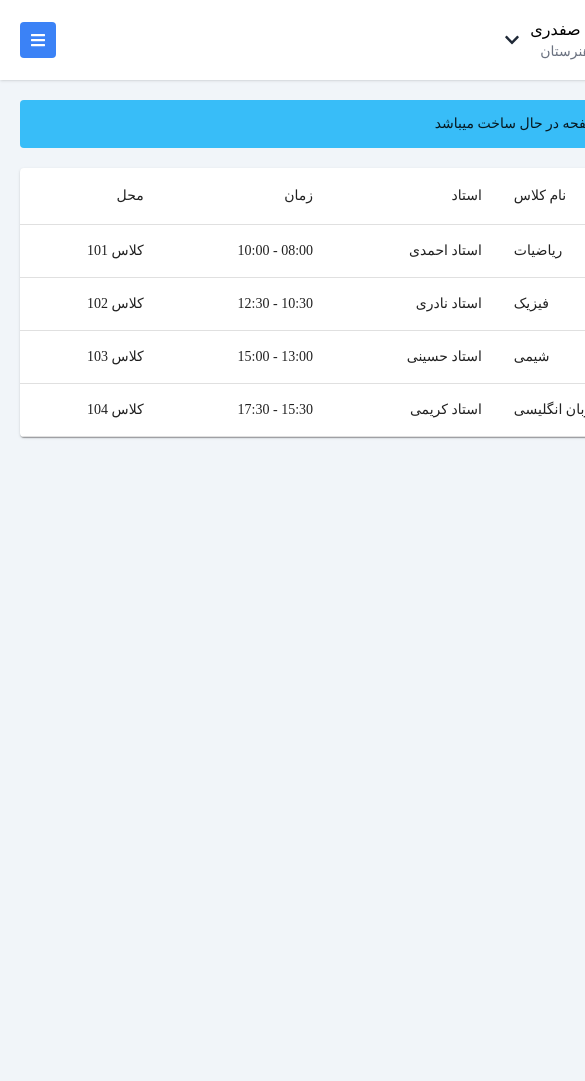
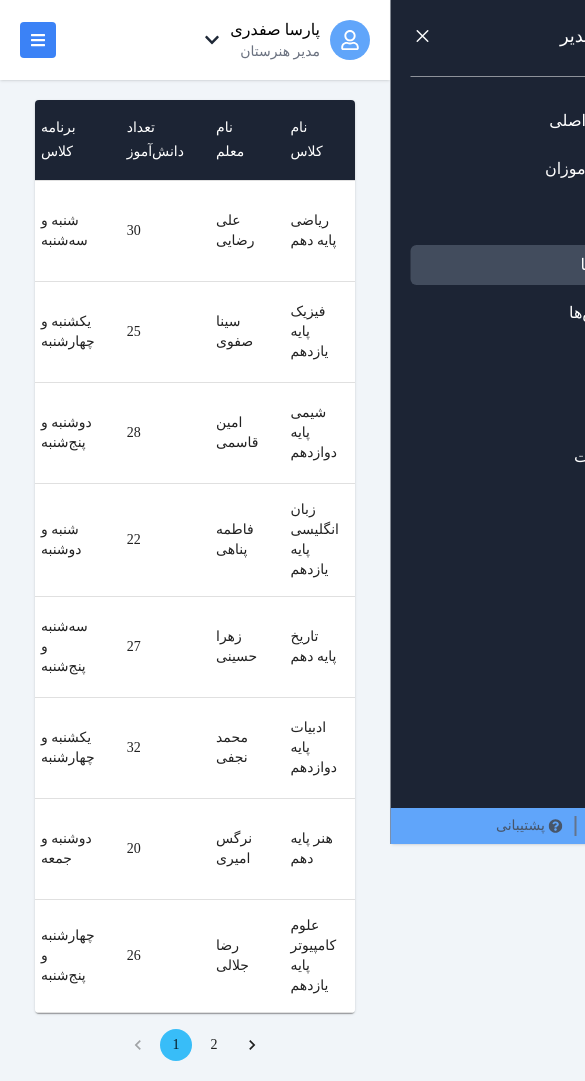
Before and after one commit to parsa-vesali/panel, a React (Vite) app: page /classes in a window 390 px wide. Shown: the top 1081 px of the page, 585 px wide, since content can reach past the window. Before the commit the page ends 924 px from the top, so only its background shows below. Built offline with nearby package versions, Linux system fonts and the light colour scheme; a web font is replaced by a local one; what moment-jalaali would draw is missing.

Commit message:
the project updated

```diff
--- a/src/Components/Classes.jsx
+++ b/src/Components/Classes.jsx
@@ -1,30 +1,40 @@
-// ./Pages/Classes.js
+// Components/ClassList.js
 import React, { useState } from 'react';
 import SideBar from './SideBar';
 import NavBar from './NavBar';
-import Alert from '@mui/material/Alert';
-import Table from '@mui/material/Table';
-import TableBody from '@mui/material/TableBody';
-import TableCell from '@mui/material/TableCell';
-import TableContainer from '@mui/material/TableContainer';
-import TableHead from '@mui/material/TableHead';
-import TableRow from '@mui/material/TableRow';
-import Paper from '@mui/material/Paper';
+import { Classes } from '../Constant';
+import { Table, TableBody, TableCell, TableContainer, TableHead, TableRow, Paper, IconButton } from '@mui/material';
+import Pagination from '@mui/material/Pagination';
+import Stack from '@mui/material/Stack';
+import EditIcon from '@mui/icons-material/Edit';
+import DeleteIcon from '@mui/icons-material/Delete';
 
-// داده‌های نمونه کلاس‌ها
-const classesData = [
-    { id: 1, name: 'ریاضیات', teacher: 'استاد احمدی', time: '08:00 - 10:00', location: 'کلاس 101' },
-    { id: 2, name: 'فیزیک', teacher: 'استاد نادری', time: '10:30 - 12:30', location: 'کلاس 102' },
-    { id: 3, name: 'شیمی', teacher: 'استاد حسینی', time: '13:00 - 15:00', location: 'کلاس 103' },
-    { id: 4, name: 'زبان انگلیسی', teacher: 'استاد کریمی', time: '15:30 - 17:30', location: 'کلاس 104' },
-    // داده‌های بیشتر...
-];
-
-export default function Classes() {
+export default function classes() {
     const [isSidebarOpen, setIsSidebarOpen] = useState(false);
+    const [page, setPage] = useState(1);
+    const classesPerPage = 8;
 
     const toggleSidebar = () => {
         setIsSidebarOpen(!isSidebarOpen);
+    };
+
+    const handleChangePage = (event, newPage) => {
+        setPage(newPage);
+    };
+
+    // Calculate pagination indexes
+    const startIndex = (page - 1) * classesPerPage;
+    const endIndex = startIndex + classesPerPage;
+    const displayedClasses = Classes.slice(startIndex, endIndex);
+
+    const handleEdit = (classId) => {
+        // Handle edit logic here, e.g., open a dialog or navigate to edit page
+        console.log(`Editing class with ID: ${classId}`);
+    };
+
+    const handleDelete = (classId) => {
+        // Handle delete logic here, e.g., show confirmation dialog and delete the class
+        console.log(`Deleting class with ID: ${classId}`);
     };
 
     return (
@@ -33,35 +43,55 @@ export default function Classes() {
                 <SideBar isOpen={isSidebarOpen} toggleSidebar={toggleSidebar} />
                 <div className='flex-1'>
                     <NavBar toggleSidebar={toggleSidebar} />
-                    <div className='px-5 py-5 h-screen overflow-auto'>
-                        <Alert variant="filled" severity="info" color='primary'>
-                            این صفحه در حال ساخت میباشد
-                        </Alert>
-                        {/* جدول کلاس‌ها */}
-                        <TableContainer component={Paper} className='mt-5'>
-                            <Table sx={{ minWidth: 650 }} aria-label="simple table">
+                    <div className='p-5'>
+                        <TableContainer className='responsive-table-container' component={Paper} sx={{ overflowX: 'auto' }}>
+                            <Table>
                                 <TableHead>
-                                    <TableRow>
-                                        <TableCell>نام کلاس</TableCell>
-                                        <TableCell align="right">استاد</TableCell>
-                                        <TableCell align="right">زمان</TableCell>
-                                        <TableCell align="right">محل</TableCell>
+                                    <TableRow sx={{ backgroundColor: '#1C2434', color: 'white' }}>
+                                        <TableCell sx={{ color: 'white' }}>نام کلاس</TableCell>
+                                        <TableCell sx={{ color: 'white' }}>نام معلم</TableCell>
+                                        <TableCell sx={{ color: 'white' }}>تعداد دانش‌آموز</TableCell>
+                                        <TableCell sx={{ color: 'white' }}>برنامه کلاس</TableCell>
+                                        <TableCell sx={{ color: 'white' }}>عملیات</TableCell> {/* Added table cell for actions */}
                                     </TableRow>
                                 </TableHead>
                                 <TableBody>
-                                    {classesData.map((cls) => (
+                                    {displayedClasses.map(cls => (
                                         <TableRow key={cls.id}>
-                                            <TableCell component="th" scope="row">
-                                                {cls.name}
+                                            <TableCell>{cls.className}</TableCell>
+                                            <TableCell>{cls.teacherName}</TableCell>
+                                            <TableCell>{cls.studentCount}</TableCell>
+                                            <TableCell>{cls.schedule}</TableCell>
+                                            <TableCell>
+                                                <IconButton
+                                                    aria-label="edit"
+                                                    size="small"
+                                                    onClick={() => handleEdit(cls.id)}
+                                                >
+                                                    <EditIcon />
+                                                </IconButton>
+                                                <IconButton
+                                                    aria-label="delete"
+                                                    size="small"
+                                                    onClick={() => handleDelete(cls.id)}
+                                                >
+                                                    <DeleteIcon />
+                                                </IconButton>
                                             </TableCell>
-                                            <TableCell align="right">{cls.teacher}</TableCell>
-                                            <TableCell align="right">{cls.time}</TableCell>
-                                            <TableCell align="right">{cls.location}</TableCell>
                                         </TableRow>
                                     ))}
                                 </TableBody>
                             </Table>
                         </TableContainer>
+                        {/* Pagination */}
+                        <Stack dir="ltr" spacing={1} direction="row" justifyContent="center" mt={2}>
+                            <Pagination
+                                count={Math.ceil(Classes.length / classesPerPage)}
+                                page={page}
+                                onChange={handleChangePage}
+                                color="primary"
+                            />
+                        </Stack>
                     </div>
                 </div>
             </div>
--- a/src/Components/Messages.jsx
+++ b/src/Components/Messages.jsx
@@ -9,6 +9,7 @@ export default function Messages() {
     const toggleSidebar = () => {
         setIsSidebarOpen(!isSidebarOpen);
     };
+
 
     return (
             <>
--- a/src/Components/Reports.jsx
+++ b/src/Components/Reports.jsx
@@ -1,22 +1,27 @@
-// ./Pages/Reports.js
+// Components/Reports.js
 import React, { useState } from 'react';
 import SideBar from './SideBar';
 import NavBar from './NavBar';
-import Alert from '@mui/material/Alert';
 import { Bar, Line, Pie } from 'react-chartjs-2';
-import { Card, CardContent, Typography, Grid } from '@mui/material';
-import Chart from 'chart.js/auto';
+import { Typography } from '@mui/material';
+import PeopleIcon from '@mui/icons-material/People';
+import ClassIcon from '@mui/icons-material/Class';
+import SchoolIcon from '@mui/icons-material/School';
+import { Chart, registerables } from 'chart.js';
 
-// داده‌های نمونه برای نمودارها
+// Register chart.js components
+Chart.register(...registerables);
+
+// Sample data for charts
 const barData = {
     labels: ['ژانویه', 'فوریه', 'مارس', 'آوریل', 'مه', 'ژوئن'],
     datasets: [
         {
             label: 'دانش آموزان جدید',
-            backgroundColor: 'rgba(75,192,192,1)',
+            backgroundColor: 'rgba(75,192,192,0.4)',
             borderColor: 'rgba(75,192,192,1)',
             borderWidth: 1,
-            hoverBackgroundColor: 'rgba(75,192,192,0.4)',
+            hoverBackgroundColor: 'rgba(75,192,192,0.8)',
             hoverBorderColor: 'rgba(75,192,192,1)',
             data: [65, 59, 80, 81, 56, 55]
         }
@@ -32,10 +37,6 @@ const lineData = {
             lineTension: 0.1,
             backgroundColor: 'rgba(75,192,192,0.4)',
             borderColor: 'rgba(75,192,192,1)',
-            borderCapStyle: 'butt',
-            borderDash: [],
-            borderDashOffset: 0.0,
-            borderJoinStyle: 'miter',
             pointBorderColor: 'rgba(75,192,192,1)',
             pointBackgroundColor: '#fff',
             pointBorderWidth: 1,
@@ -61,6 +62,12 @@ const pieData = {
     ]
 };
 
+const keyInfo = [
+    { label: 'تعداد کل دانش آموزان', value: 500, icon: <PeopleIcon sx={{ fontSize: 40 }} />, gradient: 'bg-gradient-to-r from-pink-500 to-orange-400' },
+    { label: 'تعداد کلاس‌ها', value: 25, icon: <ClassIcon sx={{ fontSize: 40 }} />, gradient: 'bg-gradient-to-r from-blue-500 to-teal-400' },
+    { label: 'تعداد اساتید', value: 15, icon: <SchoolIcon sx={{ fontSize: 40 }} />, gradient: 'bg-gradient-to-r from-green-500 to-lime-400' },
+];
+
 export default function Reports() {
     const [isSidebarOpen, setIsSidebarOpen] = useState(false);
 
@@ -70,59 +77,42 @@ export default function Reports() {
 
     return (
         <>
-            <div className='flex'>
+            <div className="flex">
                 <SideBar isOpen={isSidebarOpen} toggleSidebar={toggleSidebar} />
-                <div className='flex-1'>
+                <div className="flex-1">
                     <NavBar toggleSidebar={toggleSidebar} />
-                    <div className='px-5 py-5 h-screen overflow-auto'>
-                        <Alert variant="filled" severity="info" color='primary'>
-                            این صفحه در حال ساخت میباشد
-                        </Alert>
-
-                        {/* نمودارها و کارت‌های اطلاعاتی */}
-                        <Grid container spacing={3} className='mt-5'>
-                            <Grid item xs={12} md={6}>
-                                <Card>
-                                    <CardContent>
+                    <div className="p-6 h-screen overflow-auto">
+                        <div className="grid grid-cols-1 md:grid-cols-2 lg:grid-cols-3 gap-6 mt-2">
+                            <div className="bg-white shadow-lg rounded-lg p-6">
                                 <Typography variant="h6">دانش آموزان جدید</Typography>
                                 <Bar data={barData} />
-                                    </CardContent>
-                                </Card>
-                            </Grid>
-                            <Grid item xs={12} md={6}>
-                                <Card>
-                                    <CardContent>
+                            </div>
+                            <div className="bg-white shadow-lg rounded-lg p-6">
                                 <Typography variant="h6">نمرات متوسط</Typography>
                                 <Line data={lineData} />
-                                    </CardContent>
-                                </Card>
-                            </Grid>
-                            <Grid item xs={12} md={6}>
-                                <Card>
-                                    <CardContent>
+                            </div>
+                            <div className="bg-white shadow-lg rounded-lg p-6">
                                 <Typography variant="h6">مباحث درسی</Typography>
                                 <Pie data={pieData} />
-                                    </CardContent>
-                                </Card>
-                            </Grid>
-                            {/* کارت اطلاعاتی برای نمایش برخی از اعداد و ارقام */}
-                            <Grid item xs={12} md={6}>
-                                <Card>
-                                    <CardContent>
-                                        <Typography variant="h6">اطلاعات کلیدی</Typography>
-                                        <Typography variant="body2">تعداد کل دانش آموزان: 500</Typography>
-                                        <Typography variant="body2">تعداد کلاس‌ها: 25</Typography>
-                                        <Typography variant="body2">تعداد اساتید: 15</Typography>
-                                    </CardContent>
-                                </Card>
-                            </Grid>
-                        </Grid>
+                            </div>
+                            {keyInfo.map((info, index) => (
+                                <div key={index} className={`flex items-center p-4 rounded-lg text-white ${info.gradient}`}>
+                                    <div className="bg-white bg-opacity-20 p-4 rounded-full mr-2">
+                                        {info.icon}
+                                    </div>
+                                    <div className='mr-5'>
+                                        <Typography variant="body1" className="font-bold">{info.label}</Typography>
+                                        <Typography variant="h4" className="font-bold">{info.value}</Typography>
+                                    </div>
+                                </div>
+                            ))}
+                        </div>
                     </div>
                 </div>
             </div>
             {/* OVERLAY */}
             {isSidebarOpen && (
-                <div onClick={toggleSidebar} className="fixed w-full h-full top-0 left-0 bg-black/40 z-20 md:backdrop-blur transition-all"></div>
+                <div onClick={toggleSidebar} className="fixed w-full h-full top-0 left-0 bg-black/40 z-20 transition-all"></div>
             )}
         </>
     );
--- a/src/Components/StudentList.jsx
+++ b/src/Components/StudentList.jsx
@@ -46,7 +46,7 @@ export default function StudentList() {
                         <TableContainer className='responsive-table-container' component={Paper} sx={{ overflowX: 'auto' }}>
                             <Table >
                                 <TableHead>
-                                    <TableRow sx={{ backgroundColor: '#1C2434', color: 'white' }}>
+                                    <TableRow sx={{ backgroundColor: '#38bdf8', color: 'white' }}>
                                         <TableCell sx={{ color: 'white' }}>نام</TableCell>
                                         <TableCell sx={{ color: 'white' }}>نام خانوادگی</TableCell>
                                         <TableCell sx={{ color: 'white' }}>کد ملی</TableCell>
--- a/src/Components/Teachers.jsx
+++ b/src/Components/Teachers.jsx
@@ -1,30 +1,39 @@
-// ./Pages/Teachers.js
 import React, { useState } from 'react';
 import SideBar from './SideBar';
 import NavBar from './NavBar';
-import Alert from '@mui/material/Alert';
-import Table from '@mui/material/Table';
-import TableBody from '@mui/material/TableBody';
-import TableCell from '@mui/material/TableCell';
-import TableContainer from '@mui/material/TableContainer';
-import TableHead from '@mui/material/TableHead';
-import TableRow from '@mui/material/TableRow';
-import Paper from '@mui/material/Paper';
+import { Teachers } from '../Constant'; // Ensure you have a Teachers array in your constants file
+import { Table, TableBody, TableCell, TableContainer, TableHead, TableRow, Paper, IconButton } from '@mui/material';
+import Pagination from '@mui/material/Pagination';
+import Stack from '@mui/material/Stack';
+import EditIcon from '@mui/icons-material/Edit';
+import DeleteIcon from '@mui/icons-material/Delete';
 
-// فرض داده‌های نمونه
-const teachersData = [
-    { id: 1, name: 'استاد احمدی', subject: 'ریاضیات', email: 'ahmadi@example.com' },
-    { id: 2, name: 'استاد نادری', subject: 'فیزیک', email: 'naderi@example.com' },
-    { id: 3, name: 'استاد حسینی', subject: 'شیمی', email: 'hoseini@example.com' },
-    { id: 4, name: 'استاد کریمی', subject: 'زبان انگلیسی', email: 'karimi@example.com' },
-    // داده‌های بیشتر...
-];
-
-export default function Teachers() {
+export default function TeacherList() {
     const [isSidebarOpen, setIsSidebarOpen] = useState(false);
+    const [page, setPage] = useState(1);
+    const teachersPerPage = 8;
 
     const toggleSidebar = () => {
         setIsSidebarOpen(!isSidebarOpen);
+    };
+
+    const handleChangePage = (event, newPage) => {
+        setPage(newPage);
+    };
+
+    // Calculate pagination indexes
+    const startIndex = (page - 1) * teachersPerPage;
+    const endIndex = startIndex + teachersPerPage;
+    const displayedTeachers = Teachers.slice(startIndex, endIndex);
+
+    const handleEdit = (teacherId) => {
+        // Handle edit logic here, e.g., open a dialog or navigate to edit page
+        console.log(`Editing teacher with ID: ${teacherId}`);
+    };
+
+    const handleDelete = (teacherId) => {
+        // Handle delete logic here, e.g., show confirmation dialog and delete the teacher
+        console.log(`Deleting teacher with ID: ${teacherId}`);
     };
 
     return (
@@ -33,33 +42,57 @@ export default function Teachers() {
                 <SideBar isOpen={isSidebarOpen} toggleSidebar={toggleSidebar} />
                 <div className='flex-1'>
                     <NavBar toggleSidebar={toggleSidebar} />
-                    <div className='px-5 py-5 h-screen overflow-auto'>
-                        <Alert variant="filled" severity="info" color='primary'>
-                            این صفحه در حال ساخت میباشد
-                        </Alert>
-                        {/* جدول اساتید */}
-                        <TableContainer component={Paper} className='mt-5 responsive-table-container '>
-                            <Table sx={{ minWidth: 650 }} aria-label="simple table">
+                    <div className='p-5'>
+                        <TableContainer className='responsive-table-container' component={Paper} sx={{ overflowX: 'auto' }}>
+                            <Table>
                                 <TableHead>
-                                    <TableRow>
-                                        <TableCell>نام</TableCell>
-                                        <TableCell align="right">موضوع</TableCell>
-                                        <TableCell align="right">ایمیل</TableCell>
+                                    <TableRow sx={{ backgroundColor: '#22c55e', color: 'white' }}>
+                                        <TableCell sx={{ color: 'white' }}>نام</TableCell>
+                                        <TableCell sx={{ color: 'white' }}>نام خانوادگی</TableCell>
+                                        <TableCell sx={{ color: 'white' }}>کد ملی</TableCell>
+                                        <TableCell sx={{ color: 'white' }}>رشته تخصصی</TableCell>
+                                        <TableCell sx={{ color: 'white' }}>سال تدریس</TableCell>
+                                        <TableCell sx={{ color: 'white' }}>عملیات</TableCell> {/* Added table cell for actions */}
                                     </TableRow>
                                 </TableHead>
                                 <TableBody>
-                                    {teachersData.map((teacher) => (
+                                    {displayedTeachers.map(teacher => (
                                         <TableRow key={teacher.id}>
-                                            <TableCell component="th" scope="row">
-                                                {teacher.name}
+                                            <TableCell>{teacher.name}</TableCell>
+                                            <TableCell>{teacher.lastName}</TableCell>
+                                            <TableCell>{teacher.nationalCode}</TableCell>
+                                            <TableCell>{teacher.specialization}</TableCell>
+                                            <TableCell>{teacher.yearsOfExperience}</TableCell>
+                                            <TableCell>
+                                                <IconButton
+                                                    aria-label="edit"
+                                                    size="small"
+                                                    onClick={() => handleEdit(teacher.id)}
+                                                >
+                                                    <EditIcon />
+                                                </IconButton>
+                                                <IconButton
+                                                    aria-label="delete"
+                                                    size="small"
+                                                    onClick={() => handleDelete(teacher.id)}
+                                                >
+                                                    <DeleteIcon />
+                                                </IconButton>
                                             </TableCell>
-                                            <TableCell align="right">{teacher.subject}</TableCell>
-                                            <TableCell align="right">{teacher.email}</TableCell>
                                         </TableRow>
                                     ))}
                                 </TableBody>
                             </Table>
                         </TableContainer>
+                        {/* Pagination */}
+                        <Stack dir="ltr" spacing={1} direction="row" justifyContent="center" mt={2}>
+                            <Pagination
+                                count={Math.ceil(Teachers.length / teachersPerPage)}
+                                page={page}
+                                onChange={handleChangePage}
+                                color="secondary"
+                            />
+                        </Stack>
                     </div>
                 </div>
             </div>
--- a/src/Constant/index.js
+++ b/src/Constant/index.js
@@ -30,3 +30,37 @@ export const Students = [
     { id: 29, name: "نوید", lastName: "کریم‌زاده", nationalCode: "0012345724", major: "تجربی", grade: "یازدهم", gpa: 18.7 },
     { id: 30, name: "بهرام", lastName: "غفاری", nationalCode: "0012345725", major: "انسانی", grade: "دوازدهم", gpa: 17.9 }
 ];
+
+
+export const Teachers = [
+    { id: 1, name: 'علی', lastName: 'رضایی', nationalCode: '1234567890', specialization: 'ریاضی', yearsOfExperience: 10 },
+    { id: 2, name: 'سارا', lastName: 'احمدی', nationalCode: '0987654321', specialization: 'فیزیک', yearsOfExperience: 8 },
+    { id: 3, name: 'حسین', lastName: 'کاظمی', nationalCode: '1230984567', specialization: 'شیمی', yearsOfExperience: 12 },
+    { id: 4, name: 'مریم', lastName: 'کریمی', nationalCode: '5647382910', specialization: 'زیست‌شناسی', yearsOfExperience: 7 },
+    { id: 5, name: 'محمد', lastName: 'نجفی', nationalCode: '8901234567', specialization: 'ادبیات', yearsOfExperience: 15 },
+    { id: 6, name: 'زهرا', lastName: 'حسینی', nationalCode: '3456789012', specialization: 'تاریخ', yearsOfExperience: 5 },
+    { id: 7, name: 'حسن', lastName: 'جعفری', nationalCode: '5678901234', specialization: 'جغرافیا', yearsOfExperience: 9 },
+    { id: 8, name: 'ریحانه', lastName: 'عابدی', nationalCode: '6789012345', specialization: 'علوم اجتماعی', yearsOfExperience: 6 },
+    { id: 9, name: 'حامد', lastName: 'عباسی', nationalCode: '7890123456', specialization: 'فلسفه', yearsOfExperience: 11 },
+    { id: 10, name: 'فاطمه', lastName: 'پناهی', nationalCode: '8902345671', specialization: 'زبان انگلیسی', yearsOfExperience: 13 },
+    { id: 11, name: 'یوسف', lastName: 'موسوی', nationalCode: '1235678904', specialization: 'ریاضیات', yearsOfExperience: 14 },
+    { id: 12, name: 'نرگس', lastName: 'امیری', nationalCode: '2346789013', specialization: 'هنر', yearsOfExperience: 4 },
+    { id: 13, name: 'رضا', lastName: 'جلالی', nationalCode: '4567890123', specialization: 'علوم کامپیوتر', yearsOfExperience: 3 },
+    { id: 14, name: 'سینا', lastName: 'صفوی', nationalCode: '5678901235', specialization: 'فیزیک', yearsOfExperience: 7 },
+    { id: 15, name: 'الهام', lastName: 'طاهری', nationalCode: '6789012346', specialization: 'روانشناسی', yearsOfExperience: 8 },
+    { id: 16, name: 'امین', lastName: 'قاسمی', nationalCode: '7890123457', specialization: 'شیمی', yearsOfExperience: 2 }
+];
+
+
+export const Classes = [
+    { id: 1, className: 'ریاضی پایه دهم', teacherName: 'علی رضایی', studentCount: 30, schedule: 'شنبه و سه‌شنبه' },
+    { id: 2, className: 'فیزیک پایه یازدهم', teacherName: 'سینا صفوی', studentCount: 25, schedule: 'یکشنبه و چهارشنبه' },
+    { id: 3, className: 'شیمی پایه دوازدهم', teacherName: 'امین قاسمی', studentCount: 28, schedule: 'دوشنبه و پنج‌شنبه' },
+    { id: 4, className: 'زبان انگلیسی پایه یازدهم', teacherName: 'فاطمه پناهی', studentCount: 22, schedule: 'شنبه و دوشنبه' },
+    { id: 5, className: 'تاریخ پایه دهم', teacherName: 'زهرا حسینی', studentCount: 27, schedule: 'سه‌شنبه و پنج‌شنبه' },
+    { id: 6, className: 'ادبیات پایه دوازدهم', teacherName: 'محمد نجفی', studentCount: 32, schedule: 'یکشنبه و چهارشنبه' },
+    { id: 7, className: 'هنر پایه دهم', teacherName: 'نرگس امیری', studentCount: 20, schedule: 'دوشنبه و جمعه' },
+    { id: 8, className: 'علوم کامپیوتر پایه یازدهم', teacherName: 'رضا جلالی', studentCount: 26, schedule: 'چهارشنبه و پنج‌شنبه' },
+    { id: 9, className: 'فلسفه پایه دوازدهم', teacherName: 'حامد عباسی', studentCount: 24, schedule: 'شنبه و دوشنبه' },
+    { id: 10, className: 'زیست‌شناسی پایه یازدهم', teacherName: 'مریم کریمی', studentCount: 29, schedule: 'سه‌شنبه و پنج‌شنبه' }
+];
--- a/src/Css/theme.js
+++ b/src/Css/theme.js
@@ -8,7 +8,10 @@ const theme = createTheme({
             main: '#38bdf8', // رنگ اصلی
         },
         secondary: {
-            main: '#dc004e', // رنگ ثانویه
+            main: '#22c55e', // رنگ ثانویه
+        },
+        dark: {
+            main: '#1C2434', // رنگ ثانویه
         },
     },
     typography: {
```
Also changed, not shown: src/Components/MainChart.jsx (+8 -12 lines). Lines whose indentation alone changed are shown as unchanged.
